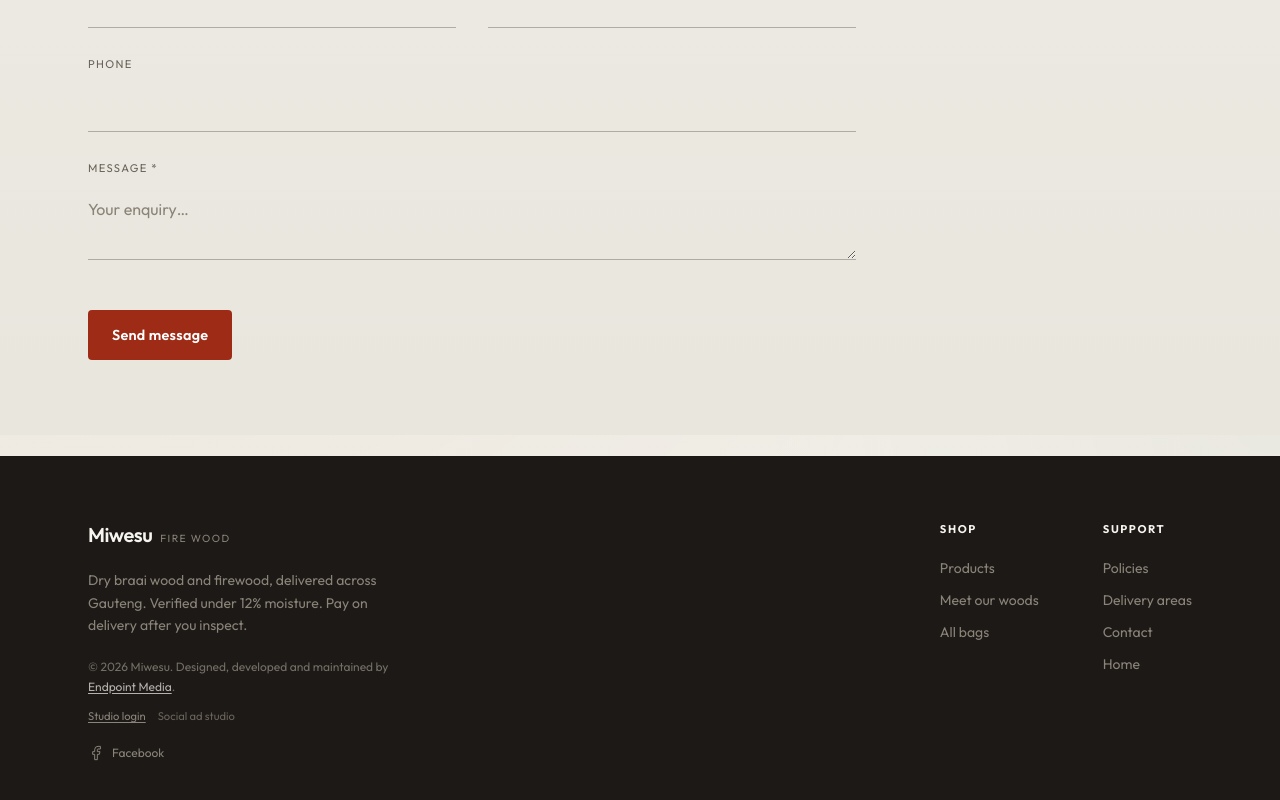
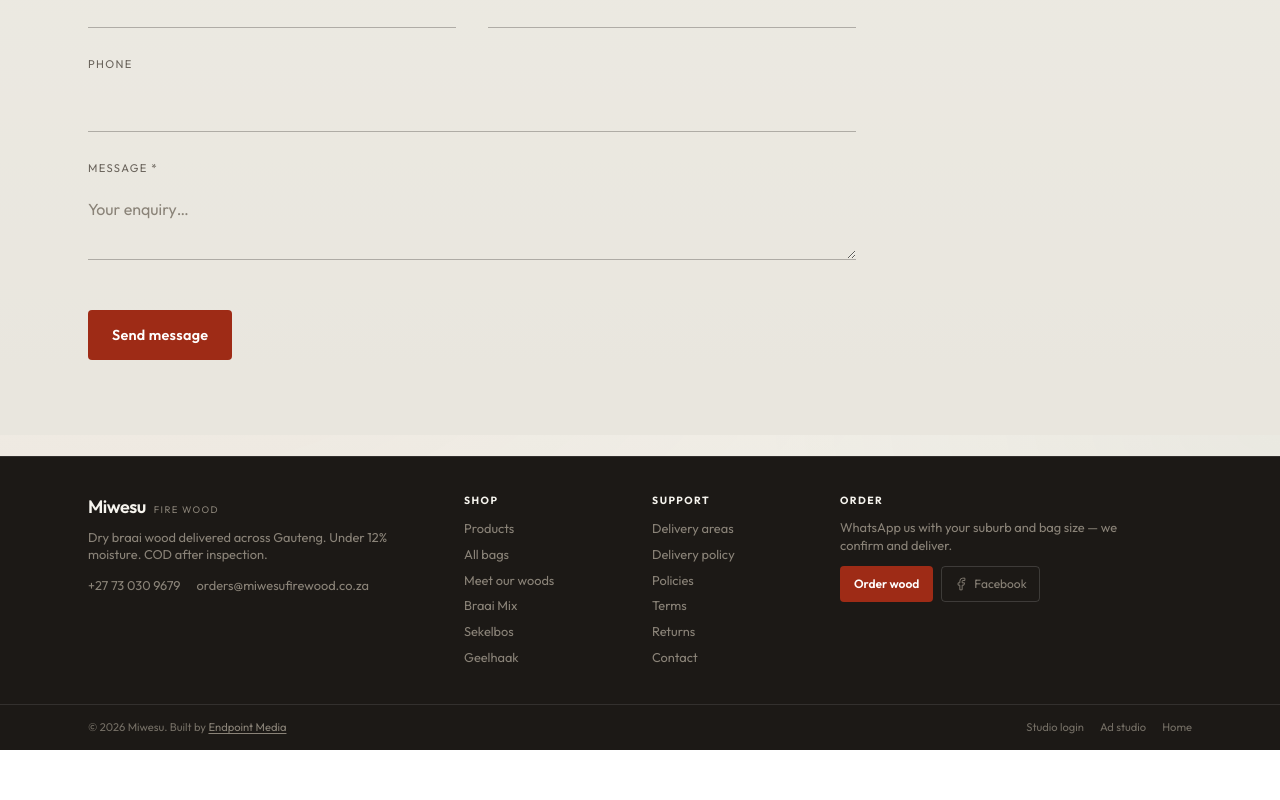
Before and after one commit to Franksmittt/miwesufire, a Next.js app: page / in a window 1280 px wide. Shown: the part 5965-6765 px from the top of the page. After the commit the page ends 6715 px from the top, so only its background shows below. Built offline with nearby package versions, Linux system fonts and the light colour scheme; no server answers.

Commit message:
Tighten footer: denser multi-column layout, less empty space
Replace sparse two-column footer with a packed grid (brand, shop, support,
order) plus a compact bottom bar for credit and studio links.

Co-authored-by: Frank Smit <Franksmittt@users.noreply.github.com>

```diff
--- a/components/SiteFooter.tsx
+++ b/components/SiteFooter.tsx
@@ -1,105 +1,160 @@
 import Link from "next/link";
 import { Facebook } from "lucide-react";
-import { ENDPOINT_MEDIA_URL, SITE_FACEBOOK_URL } from "@/lib/site";
+import { ENDPOINT_MEDIA_URL, SITE_FACEBOOK_URL, WHATSAPP_DISPLAY } from "@/lib/site";
 
 type SiteFooterProps = {
   variant?: "default" | "policy";
 };
 
+const linkClass = "text-smoke hover:text-paper transition-colors";
+
 export function SiteFooter({ variant = "default" }: SiteFooterProps) {
   return (
-    <footer className="py-14 sm:py-16 border-t border-[var(--rim)] bg-coal text-paper">
-      <div className="max-w-6xl mx-auto px-4 sm:px-6 flex flex-col md:flex-row justify-between items-start gap-10 md:gap-16">
-        <div>
-          <div className="mb-5">
-            <span className="font-display text-xl font-semibold tracking-tight text-paper">Miwesu</span>
-            <span className="ml-2 text-[0.65rem] uppercase tracking-[0.14em] text-smoke">Fire Wood</span>
+    <footer className="border-t border-white/10 bg-coal text-paper">
+      <div className="max-w-6xl mx-auto px-4 sm:px-6 py-8 sm:py-9">
+        <div className="grid grid-cols-2 sm:grid-cols-3 lg:grid-cols-12 gap-x-6 gap-y-8">
+          <div className="col-span-2 sm:col-span-3 lg:col-span-4">
+            <div className="flex items-baseline gap-2 mb-2">
+              <span className="font-display text-lg font-semibold tracking-tight text-paper">Miwesu</span>
+              <span className="text-[0.6rem] uppercase tracking-[0.14em] text-smoke">Fire Wood</span>
             </div>
-          <p className="text-sm text-smoke max-w-xs leading-relaxed">
-            Dry braai wood and firewood, delivered across Gauteng. Verified under 12% moisture. Pay on delivery after you inspect.
+            <p className="text-[0.8rem] text-smoke leading-snug max-w-sm">
+              Dry braai wood delivered across Gauteng. Under 12% moisture. COD after inspection.
             </p>
-          <p className="mt-5 text-xs text-smoke/80 max-w-xs leading-relaxed">
-            © 2026 Miwesu. Designed, developed and maintained by{" "}
-            <a
-              href={ENDPOINT_MEDIA_URL}
-              target="_blank"
-              rel="noopener noreferrer"
-              className="text-paper/70 hover:text-paper transition-colors underline underline-offset-2"
-            >
-              Endpoint Media
+            <div className="mt-3 flex flex-wrap items-center gap-x-4 gap-y-2 text-[0.8rem]">
+              <a href={`tel:${WHATSAPP_DISPLAY.replace(/\s/g, "")}`} className={linkClass}>
+                {WHATSAPP_DISPLAY}
               </a>
-            .
-          </p>
-          <div className="mt-3 flex flex-wrap items-center gap-3">
-            <Link
-              href="/studio/login"
-              className="text-[0.7rem] text-smoke hover:text-paper transition-colors underline underline-offset-2"
-            >
-              Studio login
-            </Link>
-            <Link href="/studio" className="text-[0.7rem] text-smoke/70 hover:text-smoke transition-colors">
-              Social ad studio
-            </Link>
-          </div>
-          <a
-            href={SITE_FACEBOOK_URL}
-            target="_blank"
-            rel="noopener noreferrer"
-            className="inline-flex items-center gap-2 mt-5 text-smoke hover:text-paper transition-colors"
-            aria-label="Follow us on Facebook"
-          >
-            <Facebook className="w-4 h-4" strokeWidth={1.5} />
-            <span className="text-xs">Facebook</span>
+              <a href="mailto:orders@miwesufirewood.co.za" className={linkClass}>
+                orders@miwesufirewood.co.za
               </a>
             </div>
+          </div>
 
-        <div className="flex flex-wrap gap-12 md:gap-16">
           {variant === "default" && (
-            <div>
-              <h4 className="text-[0.7rem] font-bold text-paper uppercase tracking-[0.14em] mb-5">Shop</h4>
-              <ul className="space-y-3 text-sm text-smoke">
+            <div className="lg:col-span-2">
+              <h4 className="text-[0.65rem] font-bold text-paper uppercase tracking-[0.14em] mb-2.5">Shop</h4>
+              <ul className="space-y-1.5 text-[0.8rem]">
                 <li>
-                  <Link href="/#products" className="hover:text-paper transition-colors">
+                  <Link href="/#products" className={linkClass}>
                     Products
                   </Link>
                 </li>
                 <li>
-                  <Link href="/woods" className="hover:text-paper transition-colors">
+                  <Link href="/products" className={linkClass}>
+                    All bags
+                  </Link>
+                </li>
+                <li>
+                  <Link href="/woods" className={linkClass}>
                     Meet our woods
                   </Link>
                 </li>
                 <li>
-                  <Link href="/products" className="hover:text-paper transition-colors">
-                    All bags
+                  <Link href="/products/braai-mix" className={linkClass}>
+                    Braai Mix
+                  </Link>
+                </li>
+                <li>
+                  <Link href="/products/sekelbos" className={linkClass}>
+                    Sekelbos
+                  </Link>
+                </li>
+                <li>
+                  <Link href="/products/geelhaak" className={linkClass}>
+                    Geelhaak
                   </Link>
                 </li>
               </ul>
             </div>
           )}
-          <div>
-            <h4 className="text-[0.7rem] font-bold text-paper uppercase tracking-[0.14em] mb-5">Support</h4>
-            <ul className="space-y-3 text-sm text-smoke">
+
+          <div className={variant === "default" ? "lg:col-span-2" : "lg:col-span-3"}>
+            <h4 className="text-[0.65rem] font-bold text-paper uppercase tracking-[0.14em] mb-2.5">Support</h4>
+            <ul className="space-y-1.5 text-[0.8rem]">
               <li>
-                <Link href="/policies" className="hover:text-paper transition-colors">
+                <Link href="/delivery-areas" className={linkClass}>
+                  Delivery areas
+                </Link>
+              </li>
+              <li>
+                <Link href="/delivery" className={linkClass}>
+                  Delivery policy
+                </Link>
+              </li>
+              <li>
+                <Link href="/policies" className={linkClass}>
                   Policies
                 </Link>
               </li>
               <li>
-                <Link href="/delivery-areas" className="hover:text-paper transition-colors">
-                  Delivery areas
+                <Link href="/terms" className={linkClass}>
+                  Terms
                 </Link>
               </li>
               <li>
-                <a href="mailto:orders@miwesufirewood.co.za" className="hover:text-paper transition-colors">
+                <Link href="/returns" className={linkClass}>
+                  Returns
+                </Link>
+              </li>
+              <li>
+                <a href="mailto:orders@miwesufirewood.co.za" className={linkClass}>
                   Contact
                 </a>
               </li>
-              <li>
+            </ul>
+          </div>
+
+          <div className={variant === "default" ? "col-span-2 sm:col-span-1 lg:col-span-4" : "col-span-2 sm:col-span-2 lg:col-span-5"}>
+            <h4 className="text-[0.65rem] font-bold text-paper uppercase tracking-[0.14em] mb-2.5">Order</h4>
+            <p className="text-[0.8rem] text-smoke leading-snug mb-3 max-w-xs">
+              WhatsApp us with your suburb and bag size — we confirm and deliver.
+            </p>
+            <div className="flex flex-wrap items-center gap-2">
+              <Link
+                href="/#products"
+                className="inline-flex items-center justify-center min-h-[36px] px-3.5 rounded text-[0.75rem] font-semibold bg-ember text-white hover:bg-[var(--ember-deep)] transition-colors no-underline"
+              >
+                Order wood
+              </Link>
+              <a
+                href={SITE_FACEBOOK_URL}
+                target="_blank"
+                rel="noopener noreferrer"
+                className="inline-flex items-center gap-1.5 min-h-[36px] px-3 rounded text-[0.75rem] text-smoke border border-white/15 hover:text-paper hover:border-white/30 transition-colors"
+                aria-label="Follow us on Facebook"
+              >
+                <Facebook className="w-3.5 h-3.5" strokeWidth={1.5} />
+                Facebook
+              </a>
+            </div>
+          </div>
+        </div>
+      </div>
+
+      <div className="border-t border-white/10">
+        <div className="max-w-6xl mx-auto px-4 sm:px-6 py-3.5 flex flex-col sm:flex-row sm:items-center sm:justify-between gap-2 text-[0.7rem] text-smoke/80">
+          <p>
+            © 2026 Miwesu. Built by{" "}
+            <a
+              href={ENDPOINT_MEDIA_URL}
+              target="_blank"
+              rel="noopener noreferrer"
+              className="text-smoke hover:text-paper transition-colors underline underline-offset-2"
+            >
+              Endpoint Media
+            </a>
+          </p>
+          <div className="flex flex-wrap items-center gap-x-4 gap-y-1">
+            <Link href="/studio/login" className="hover:text-paper transition-colors">
+              Studio login
+            </Link>
+            <Link href="/studio" className="hover:text-paper transition-colors">
+              Ad studio
+            </Link>
             <Link href="/" className="hover:text-paper transition-colors">
               Home
             </Link>
-              </li>
-            </ul>
           </div>
         </div>
       </div>
```
Lines whose indentation alone changed are shown as unchanged.
